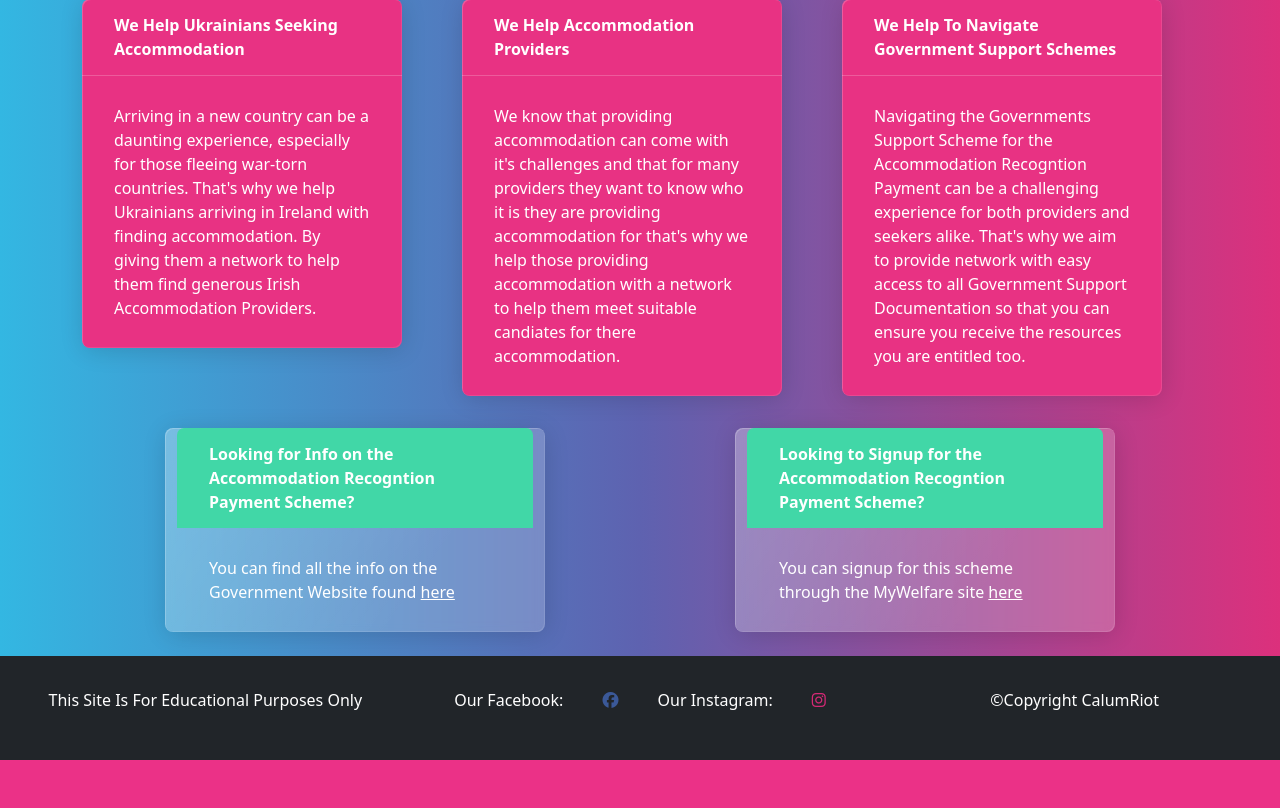
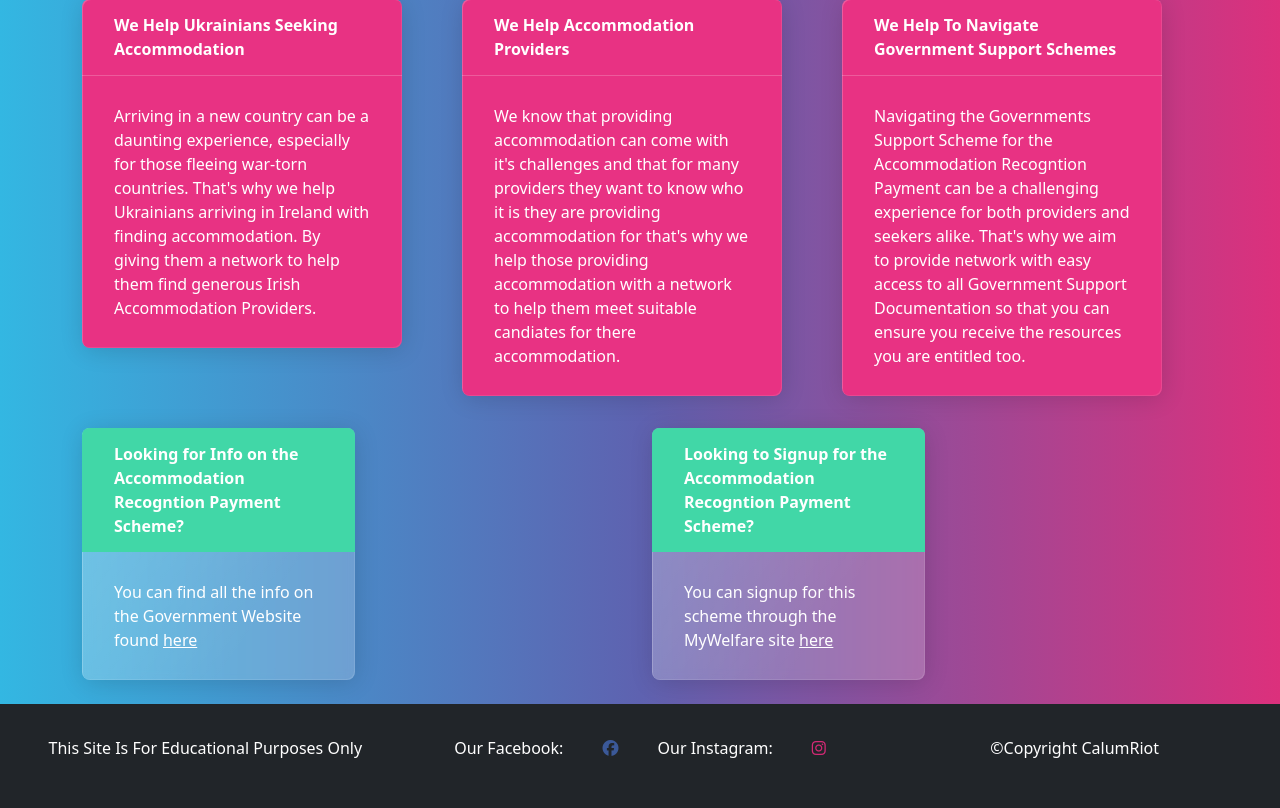
Before and after one commit to CalumRiot/House-Ukraine-In-Ireland, a Django app: page /about in a window 1280 px wide. Shown: the part 1404-2212 px from the top of the page. Before the commit the page ends 2164 px from the top, so only its background shows below. Run offline with Django 3.2, Linux system fonts and the light colour scheme; some libraries are stand-ins or nearby versions.

Commit message:
add col-sm div to last container row on about.html and change to col-6 due to size on smaller devices

```diff
--- a/templates/about.html
+++ b/templates/about.html
@@ -74,18 +74,22 @@
 
 <div class="container">
     <div class="row justify-content-around">
-        <div class="card border-success col-4">
+      <div class="col-sm">
+        <div class="card border-success col-6">
             <div class="card-header">Looking for Info on the Accommodation Recogntion Payment Scheme?</div>
             <div class="card-body">
               <p class="card-text">You can find all the info on the Government Website found <a href="https://www.gov.ie/en/service/cfd95-accommodation-recognition-payment/" target=”_blank”>here</a></p>
             </div>
           </div>
-        <div class="card border-success col-4">
+        </div>
+        <div class="col-sm">
+        <div class="card border-success col-6">
             <div class="card-header">Looking to Signup for the Accommodation Recogntion Payment Scheme?</div>
             <div class="card-body">
               <p class="card-text">You can signup for this scheme through the MyWelfare site <a href="https://services.mywelfare.ie/en/topics/ukraine-emergency-supports/accommodation-recognition-payment/" target=”_blank”>here</a></p>
             </div>
           </div>
+        </div>
     </div>
 </div>
 <br>
```
